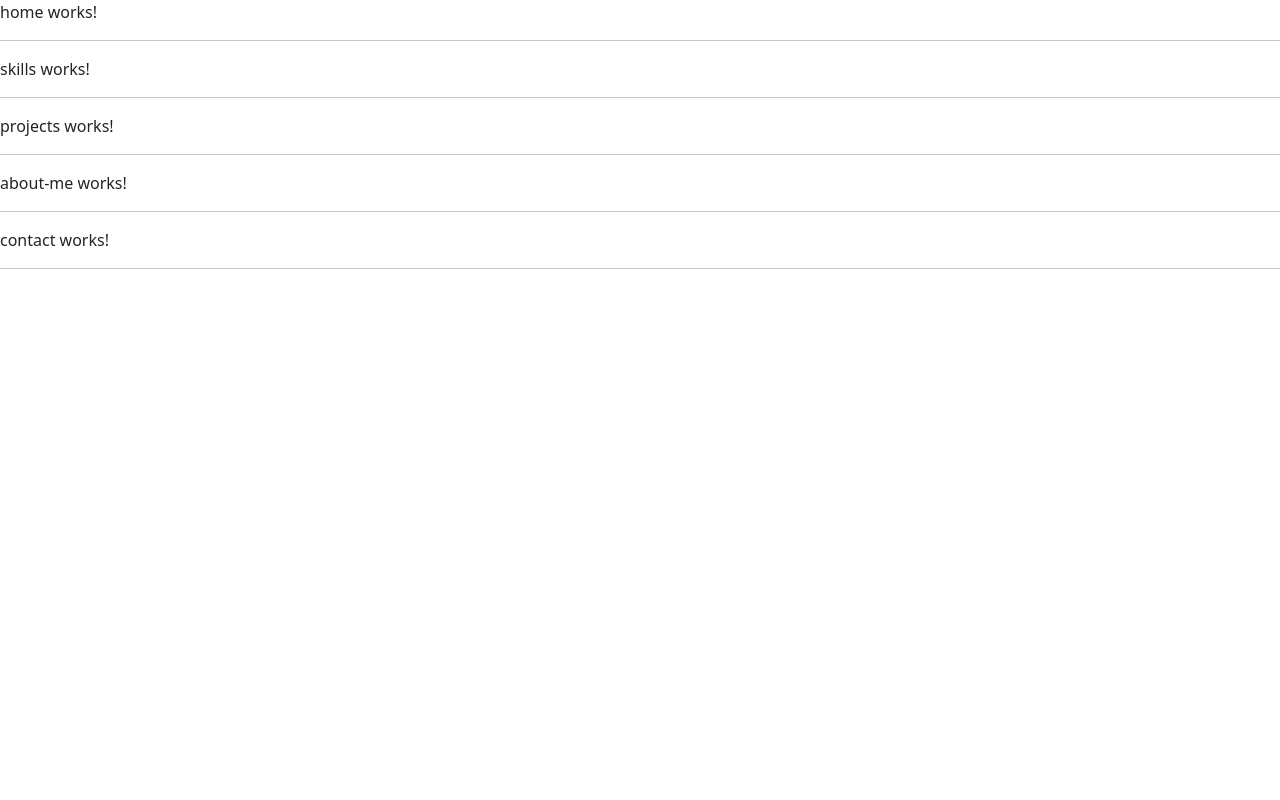
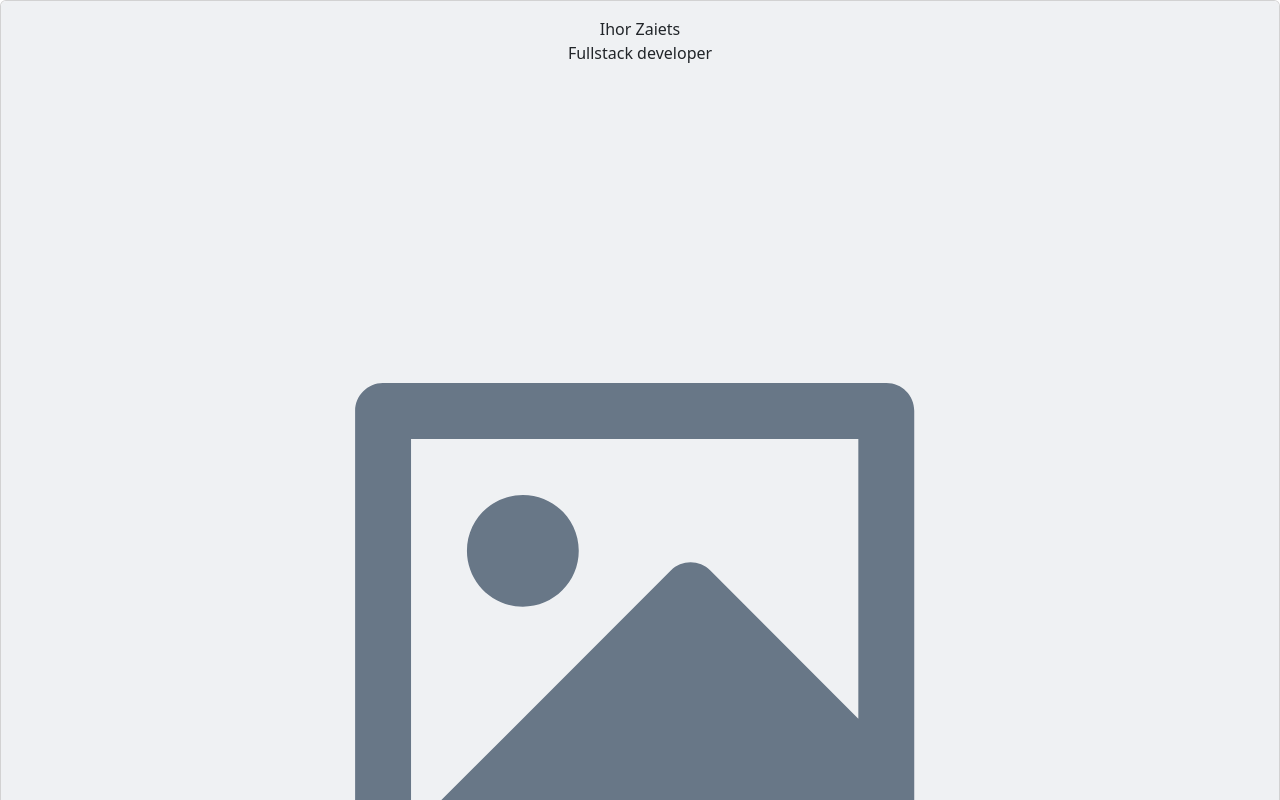
Before and after one commit to Ihor-Zaiets/zaietsWebsite, an Angular app: page / in a window 1280 px wide. Shown: the top 800 px of the page. Built offline with nearby package versions, Linux system fonts and the light colour scheme.

Commit message:
add image placeholder with text over it

```diff
--- a/src/app/home/home.component.html
+++ b/src/app/home/home.component.html
@@ -1 +1,8 @@
-<p>home works!</p>
+<div class="card">
+  <img class="card-img-top" src="assets/images/landscape-placeholder.svg" alt="image placeholder"/>
+  <div class="card-img-overlay text-center">
+    Ihor Zaiets
+    <br>
+    Fullstack developer
+  </div>
+</div>
```
